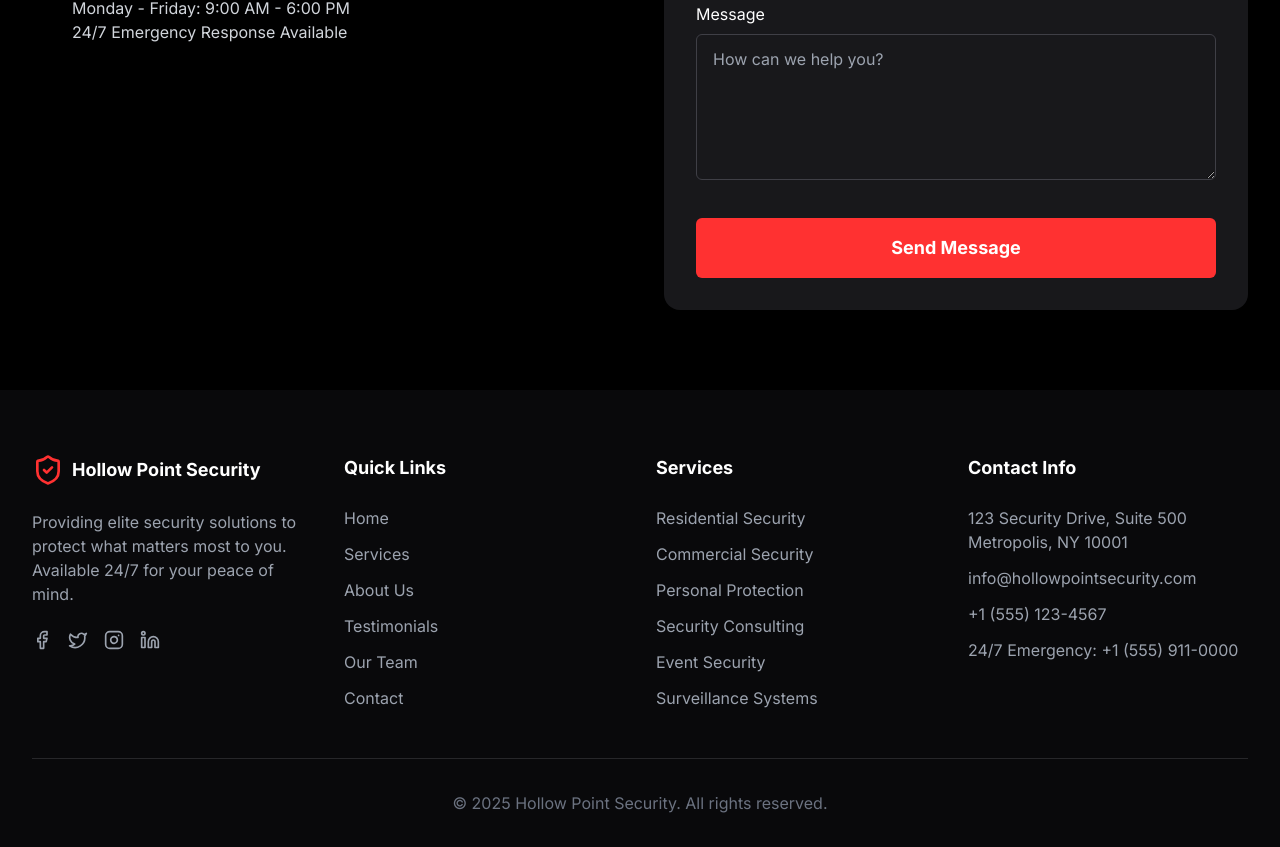
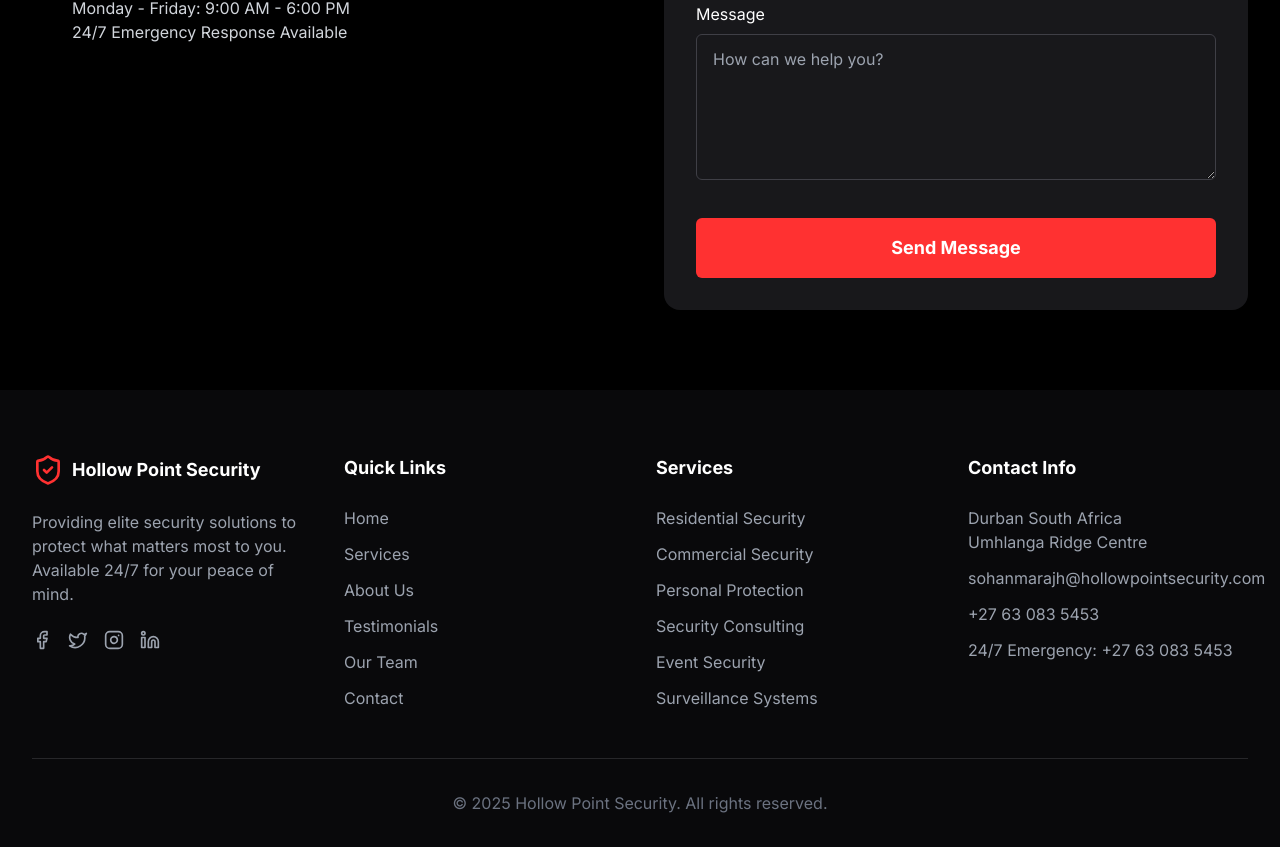
Before and after one commit to Uvaancovie/hollow-point-security, a React (Vite) app: page / in a window 1280 px wide. Shown: the part 7188-8035 px from the top of the page. Built offline with nearby package versions, Linux system fonts and the light colour scheme.

Commit message:
change of the footer

```diff
--- a/src/layout/Footer.tsx
+++ b/src/layout/Footer.tsx
@@ -89,17 +89,17 @@ const Footer = () => {
             <h3 className="text-white font-bold text-lg mb-6">Contact Info</h3>
             <ul className="space-y-3">
               <li className="text-gray-400">
-                123 Security Drive, Suite 500
-                <br />Metropolis, NY 10001
+                Durban South Africa
+                <br />Umhlanga Ridge Centre
               </li>
               <li className="text-gray-400">
-                info@hollowpointsecurity.com
+                sohanmarajh@hollowpointsecurity.com
               </li>
               <li className="text-gray-400">
-                +1 (555) 123-4567
+              +27 63 083 5453
               </li>
               <li className="text-gray-400">
-                24/7 Emergency: +1 (555) 911-0000
+                24/7 Emergency: +27 63 083 5453
               </li>
             </ul>
           </div>
```
